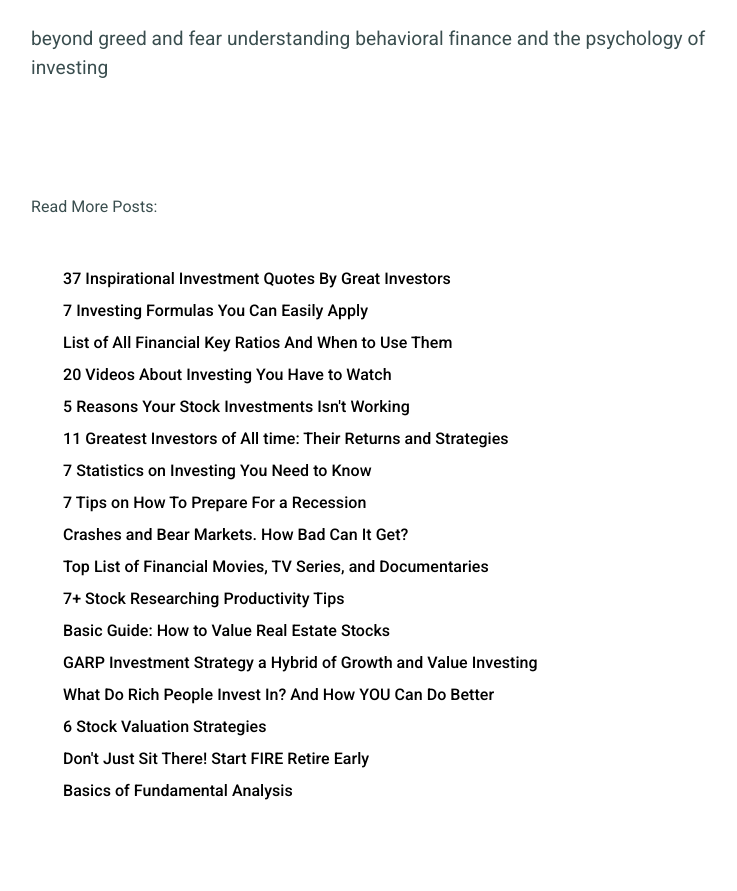
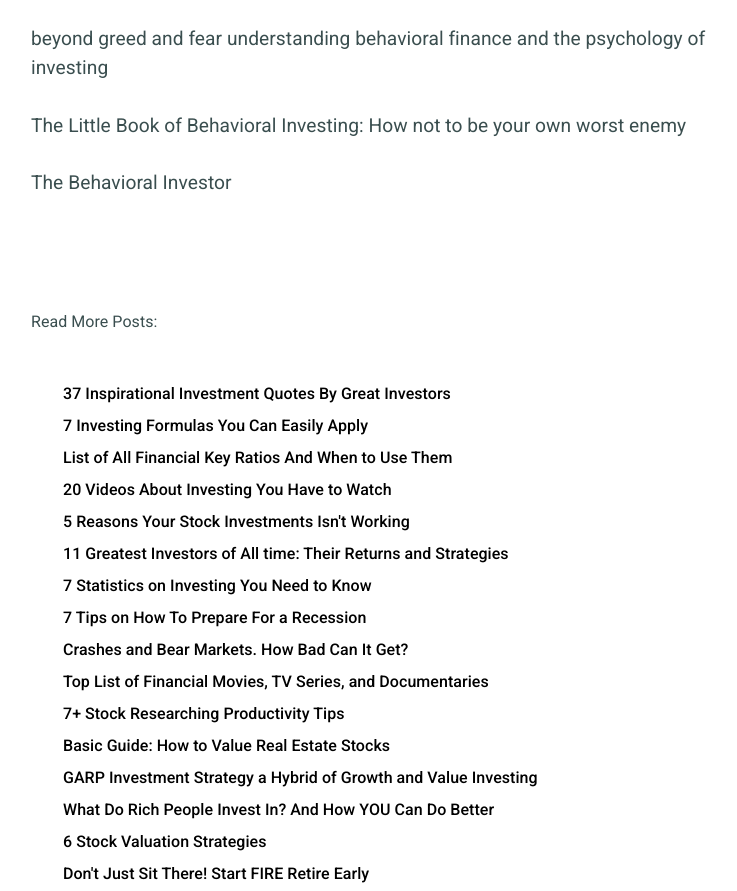
Before and after one commit to TheDoomfire/chooseinvesting, an Eleventy site: page src/blog/avoid-these-10-emotional-investing-mistakes.md in a window 1280 px wide. Shown: the part 10633-11524 px from the top of the page, without its empty margins (233-970 px from the left). Built offline with nearby package versions, Linux system fonts and the light colour scheme; Eleventy itself is replaced by a stand-in of ours; files that its build step writes are made by us from their sources.

Commit message:
Update avoid-these-10-emotional-investing-mistakes.md

```diff
--- a/src/blog/avoid-these-10-emotional-investing-mistakes.md
+++ b/src/blog/avoid-these-10-emotional-investing-mistakes.md
@@ -210,3 +210,7 @@ Remember it can take years for an investment to pay off.
 Books on the topic:
 
 beyond greed and fear understanding behavioral finance and the psychology of investing
+
+The Little Book of Behavioral Investing: How not to be your own worst enemy
+
+The Behavioral Investor
```
